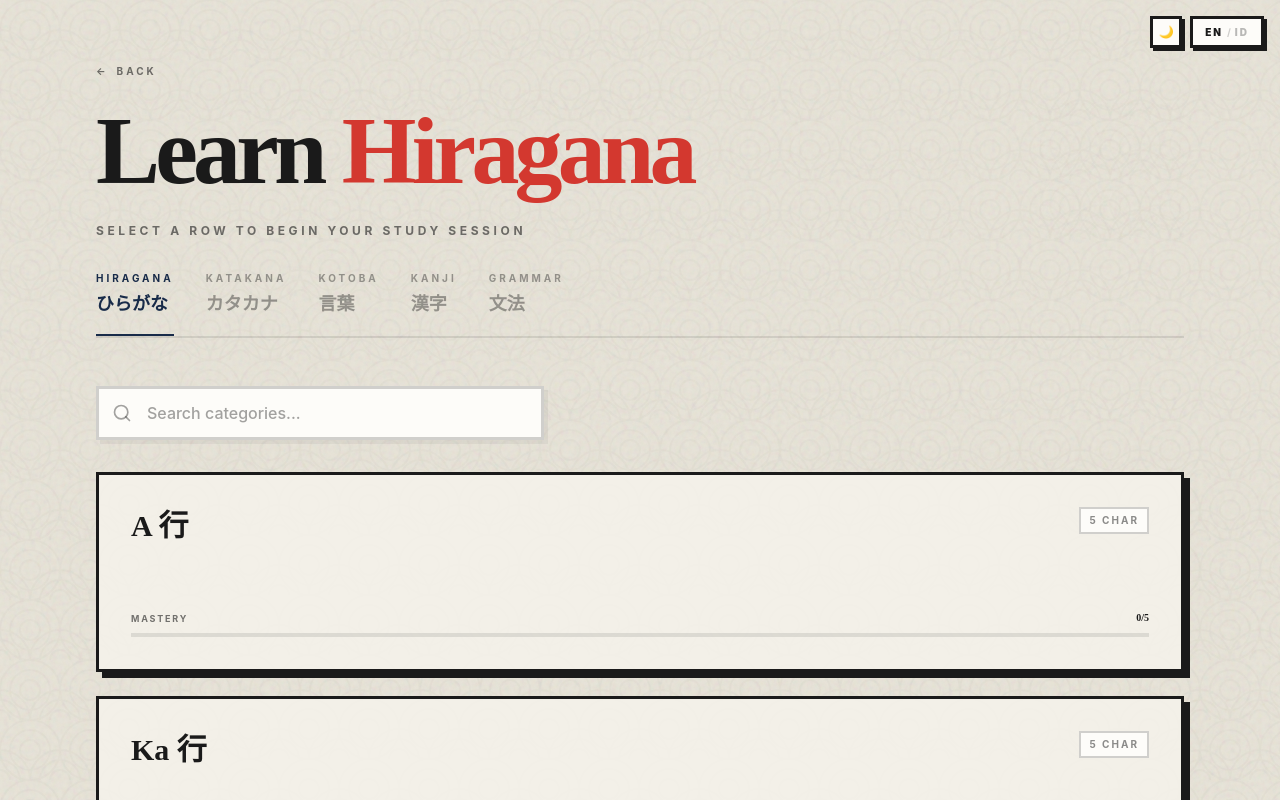
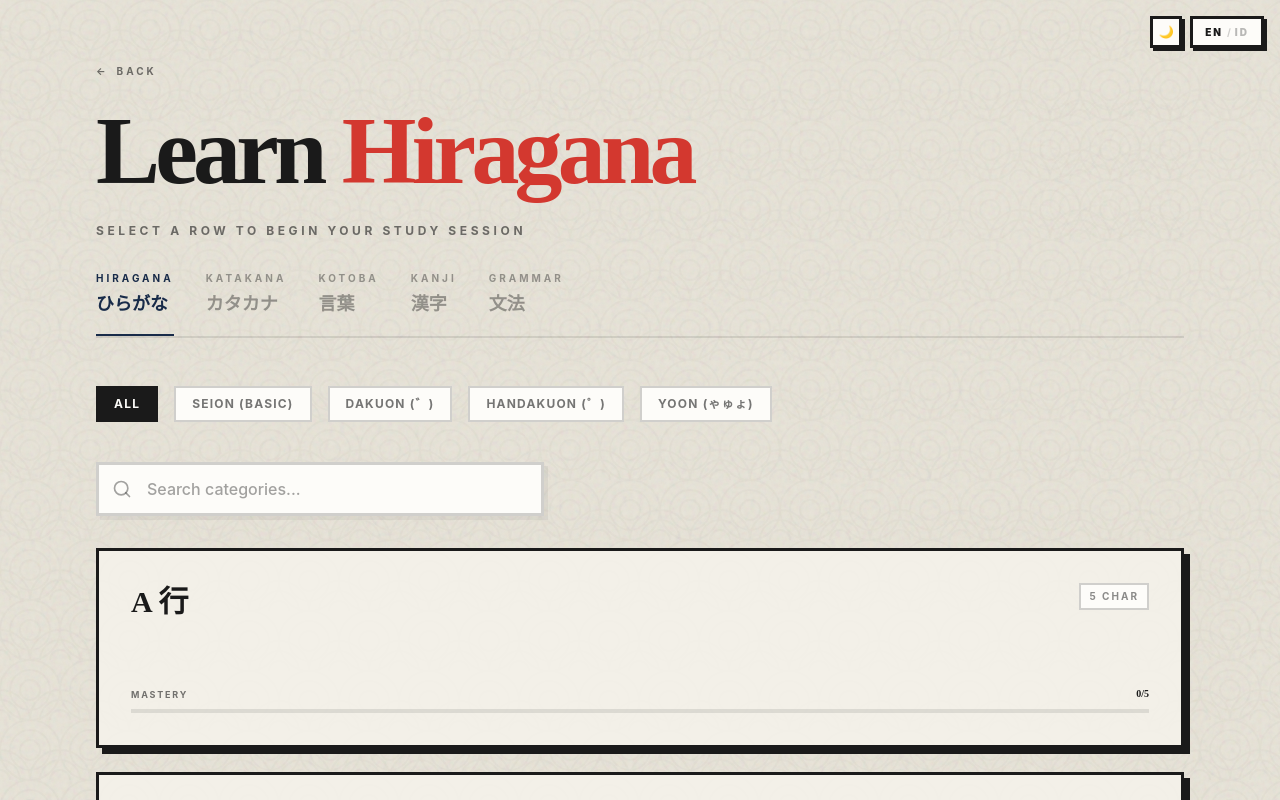
Before and after one commit to MaddLiebert/Japanese-quiz, a React (Vite) app: page /learn in a window 1280 px wide. Shown: the top 800 px of the page. Built offline with nearby package versions, Linux system fonts and the light colour scheme.

Commit message:
feat(ui): add kana subtype filter (seion, dakuon, handakuon, yoon) to Learn and Practice pages

```diff
--- a/src/pages/Learn.jsx
+++ b/src/pages/Learn.jsx
@@ -50,6 +50,7 @@ export function Learn() {
   const [selectedRow, setSelectedRow] = useState(null);
   const [currentCardIndex, setCurrentCardIndex] = useState(0);
   const [searchTerm, setSearchTerm] = useState('');
+  const [activeKanaSubtype, setActiveKanaSubtype] = useState('all');
 
   const activeData = activeKanaType === 'hiragana'
     ? hiraganaData
@@ -61,10 +62,15 @@ export function Learn() {
           ? grammarData
           : kotobaData;
 
+  const filteredData = activeData.filter(item => {
+    if (activeKanaType !== 'hiragana' && activeKanaType !== 'katakana') return true;
+    if (activeKanaSubtype === 'all') return true;
+    return item.type === activeKanaSubtype;
+  });
 
   const rows = (activeKanaType === 'kotoba' || activeKanaType === 'grammar' || activeKanaType === 'kanji')
-    ? [...new Set(activeData.map(kana => kana.category))]
-    : [...new Set(activeData.map(kana => kana.row))];
+    ? [...new Set(filteredData.map(kana => kana.category))]
+    : [...new Set(filteredData.map(kana => kana.row))];
 
   const filteredRows = rows.filter(row => {
     if (!searchTerm) return true;
@@ -78,6 +84,7 @@ export function Learn() {
     setSelectedRow(null);
     setCurrentCardIndex(0);
     setSearchTerm('');
+    setActiveKanaSubtype('all');
   };
 
   const handleRowSelect = (row) => {
@@ -117,6 +124,31 @@ export function Learn() {
 
         <KanaTypeToggle active={activeKanaType} onChange={handleKanaTypeChange} />
 
+        {/* Kana Subtype Filter */}
+        {['hiragana', 'katakana'].includes(activeKanaType) && (
+          <div className="flex gap-2 sm:gap-4 mb-8 overflow-x-auto no-scrollbar pb-2">
+            {[
+              { id: 'all', label: language === 'id' ? 'Semua' : 'All' },
+              { id: 'seion', label: 'Seion (Basic)' },
+              { id: 'dakuon', label: 'Dakuon (゛)' },
+              { id: 'handakuon', label: 'Handakuon (゜)' },
+              { id: 'yoon', label: 'Yoon (ゃゅょ)' }
+            ].map(type => (
+              <button
+                key={type.id}
+                onClick={() => { setActiveKanaSubtype(type.id); setSelectedRow(null); }}
+                className={`px-4 py-2 text-xs font-bold tracking-widest uppercase border-[2px] transition-colors whitespace-nowrap ${
+                  activeKanaSubtype === type.id
+                    ? 'bg-sumi text-kinari-light border-sumi'
+                    : 'bg-kinari-light text-sumi/60 border-sumi/20 hover:border-sumi/50'
+                }`}
+              >
+                {type.label}
+              </button>
+            ))}
+          </div>
+        )}
+
         {/* Search Bar */}
         <div className="mb-8 max-w-md relative">
           <div className="absolute inset-y-0 left-0 pl-4 flex items-center pointer-events-none text-sumi/40">
@@ -141,7 +173,7 @@ export function Learn() {
           {filteredRows.map(row => {
             const rowItems = (activeKanaType === 'kotoba' || activeKanaType === 'grammar' || activeKanaType === 'kanji')
               ? activeData.filter(k => k.category === row)
-              : activeData.filter(k => k.row === row);
+              : filteredData.filter(k => k.row === row);
             const masteredCount = rowItems.filter(k => itemProgress[k.id]?.status === 'mastered').length;
             const progress = (masteredCount / rowItems.length) * 100;
 
@@ -189,7 +221,7 @@ export function Learn() {
   // ── Flashcard View ────────────────────────────────────────────────────────────
   const rowKana = (activeKanaType === 'kotoba' || activeKanaType === 'grammar' || activeKanaType === 'kanji')
     ? activeData.filter(k => k.category === selectedRow)
-    : activeData.filter(k => k.row === selectedRow);
+    : activeData.filter(k => k.row === selectedRow && (activeKanaSubtype === 'all' || k.type === activeKanaSubtype));
   const currentKana = rowKana[currentCardIndex];
   const isMastered = itemProgress[currentKana?.id]?.status === 'mastered';
 
--- a/src/pages/Practice.jsx
+++ b/src/pages/Practice.jsx
@@ -120,6 +120,7 @@ export function Practice() {
   const [difficulty, setDifficulty] = useState('Medium');
   const [quizStarted, setQuizStarted] = useState(false);
   const [activeKanaType, setActiveKanaType] = useState('hiragana');
+  const [activeKanaSubtype, setActiveKanaSubtype] = useState('all');
   const [mixedPools, setMixedPools] = useState(['hiragana', 'katakana', 'kotoba', 'grammar', 'kanji']);
   const navigate = useNavigate();
   const timerRef = useRef(null);
@@ -148,7 +149,11 @@ export function Practice() {
           : kotobaData;
 
 
-
+  const filteredData = activeData.filter(item => {
+    if (activeKanaType !== 'hiragana' && activeKanaType !== 'katakana') return true;
+    if (activeKanaSubtype === 'all') return true;
+    return item.type === activeKanaSubtype;
+  });
   const {
     initializeQuiz,
     currentQuestion,
@@ -199,13 +204,14 @@ export function Practice() {
   };
 
   const allRows = (activeKanaType === 'kotoba' || activeKanaType === 'grammar' || activeKanaType === 'kanji')
-    ? [...new Set(activeData.map(item => item.category))]
-    : [...new Set(activeData.map(item => item.row))];
+    ? [...new Set(filteredData.map(item => item.category))]
+    : [...new Set(filteredData.map(item => item.row))];
   const difficulties = ['Easy', 'Medium', 'Hard'];
 
   const handleKanaTypeChange = (type) => {
     setActiveKanaType(type);
     setSelectedRows([]); // reset selection when switching type
+    setActiveKanaSubtype('all');
   };
 
   const toggleRow = (row) => {
@@ -242,8 +248,8 @@ export function Practice() {
       initializeQuiz({ mode: 'mixed', pools: ['hiragana', 'katakana', 'kotoba', 'grammar', 'kanji'], difficulty: 'Hard' });
     } else {
       const allRowNames = (activeKanaType === 'kotoba' || activeKanaType === 'kanji')
-        ? [...new Set(activeData.map(item => item.category))]
-        : [...new Set(activeData.map(item => item.row))];
+        ? [...new Set(filteredData.map(item => item.category))]
+        : [...new Set(filteredData.map(item => item.row))];
       setSelectedRows(allRowNames);
       setDifficulty('Hard');
       initializeQuiz({ rows: allRowNames, difficulty: 'Hard', sourceData: activeData });
@@ -740,6 +746,31 @@ export function Practice() {
         {/* Kana Type Toggle */}
         <KanaTypeToggle active={activeKanaType} onChange={handleKanaTypeChange} />
 
+        {/* Kana Subtype Filter */}
+        {['hiragana', 'katakana'].includes(activeKanaType) && (
+          <div className="flex gap-2 sm:gap-4 mb-8 overflow-x-auto no-scrollbar pb-2">
+            {[
+              { id: 'all', label: language === 'id' ? 'Semua' : 'All' },
+              { id: 'seion', label: 'Seion (Basic)' },
+              { id: 'dakuon', label: 'Dakuon (゛)' },
+              { id: 'handakuon', label: 'Handakuon (゜)' },
+              { id: 'yoon', label: 'Yoon (ゃゅょ)' }
+            ].map(type => (
+              <button
+                key={type.id}
+                onClick={() => { setActiveKanaSubtype(type.id); setSelectedRows([]); }}
+                className={`px-4 py-2 text-xs font-bold tracking-widest uppercase border-[2px] transition-colors whitespace-nowrap ${
+                  activeKanaSubtype === type.id
+                    ? 'bg-sumi text-kinari-light border-sumi'
+                    : 'bg-kinari-light text-sumi/60 border-sumi/20 hover:border-sumi/50'
+                }`}
+              >
+                {type.label}
+              </button>
+            ))}
+          </div>
+        )}
+
         {/* Row Selection / Mixed Pool Selection */}
         <section>
           <div className="flex items-center gap-4 mb-8">
```
